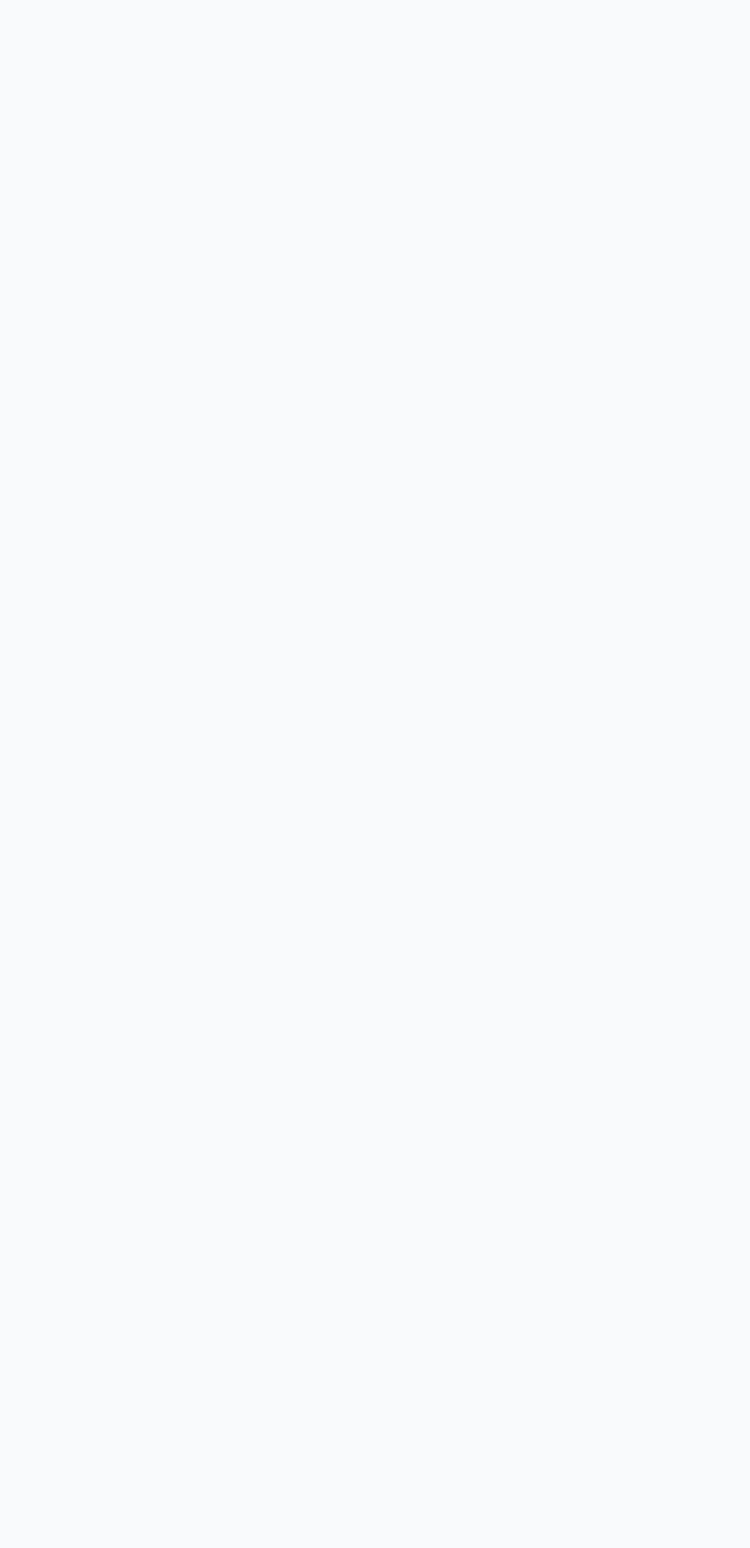
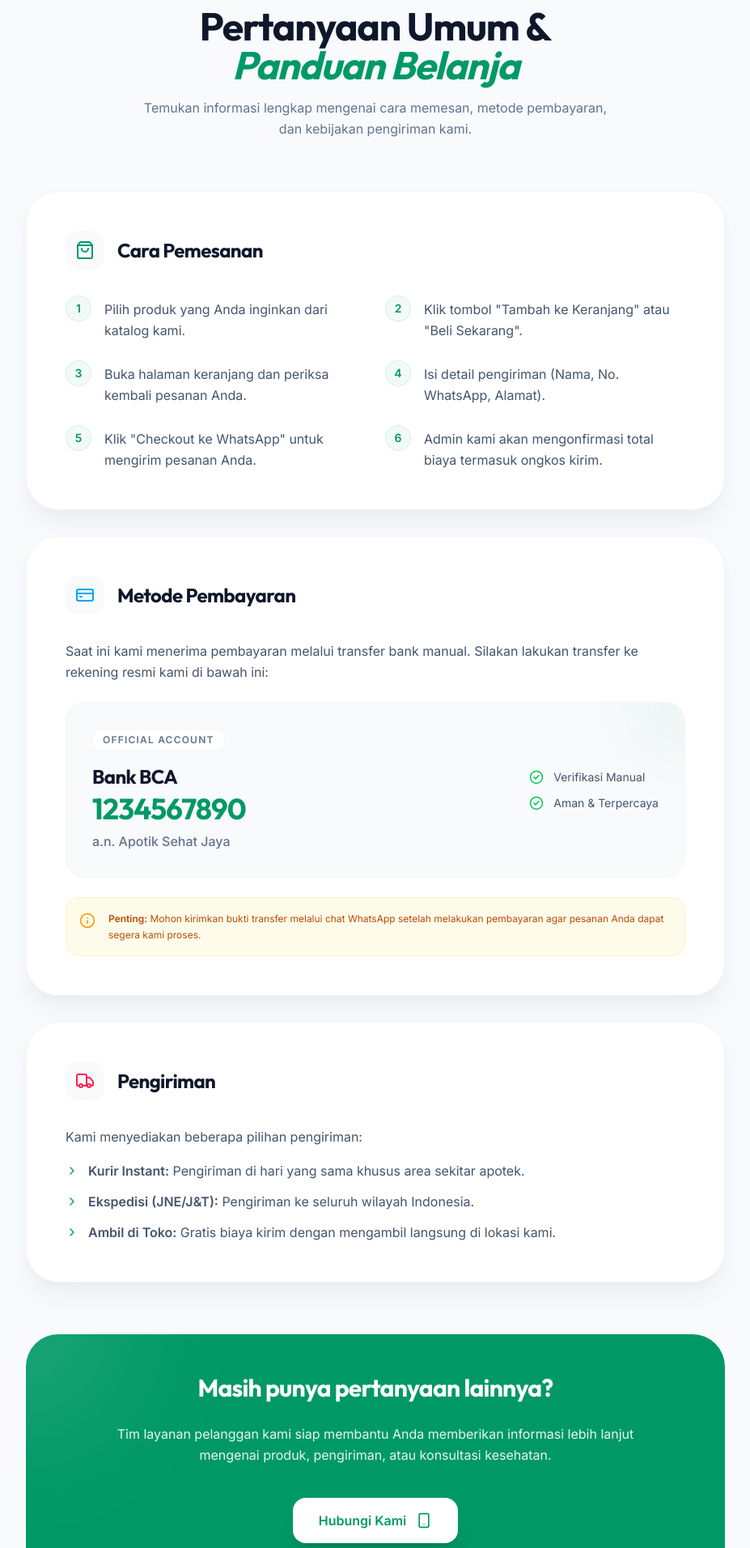
Before and after one commit to GhazyFarid/webiste_umkm, a React (Vite) app: page /faq in a window 1280 px wide. Before the commit this address had no page. Shown: the part 120-2032 px from the top of the page at 81% size, without its empty margins (176-1103 px from the left). Before the commit the page ends 800 px from the top, so only its background shows below. Built offline with nearby package versions, Linux system fonts and the light colour scheme.

Commit message:
add faq page

```diff
--- a/src/App.jsx
+++ b/src/App.jsx
@@ -4,6 +4,7 @@ import Store from './pages/store/Store';
 import Cart from './pages/store/Cart';
 import About from './pages/store/About';
 import Contact from './pages/store/Contact';
+import FAQ from './pages/store/FAQ';
 import ProductDetail from './pages/store/ProductDetail';
 import Login from './pages/admin/Login';
 import AdminLayout from './components/admin/AdminLayout';
@@ -26,6 +27,7 @@ function App() {
           <Route path="/cart" element={<Cart />} />
           <Route path="/about" element={<About />} />
           <Route path="/contact" element={<Contact />} />
+          <Route path="/faq" element={<FAQ />} />
           <Route path="/product/:id" element={<ProductDetail />} />
         </Route>
 
--- a/src/components/common/Footer.jsx
+++ b/src/components/common/Footer.jsx
@@ -31,8 +31,8 @@ const Footer = () => {
             <h4 className="text-lg font-bold text-white">Layanan & Bantuan</h4>
             <ul className="space-y-3 text-sm">
               <li><a href="/store" className="hover:text-primary transition-colors">Cari Obat</a></li>
-              <li><a href="/contact" className="hover:text-primary transition-colors">Tebus Resep</a></li>
               <li><a href="/contact" className="hover:text-primary transition-colors">Konsultasi Apoteker</a></li>
+              <li><a href="/faq" className="hover:text-primary transition-colors">Cara Pemesanan</a></li>
               <li><a href="/about" className="hover:text-primary transition-colors">Tentang Kami</a></li>
             </ul>
           </div>
--- a/src/components/common/Header.jsx
+++ b/src/components/common/Header.jsx
@@ -9,6 +9,7 @@ const navLinks = [
   { to: '/store',   label: 'Katalog Obat' },
   { to: '/about',   label: 'Profil' },
   { to: '/contact', label: 'Kontak' },
+  { to: '/faq',     label: 'FAQ' },
 ];
 
 const Header = () => {
--- /dev/null
+++ b/src/pages/store/FAQ.jsx
@@ -0,0 +1,191 @@
+import { useSelector } from 'react-redux';
+import { motion } from 'framer-motion';
+import {
+  HelpCircle,
+  ShoppingBag,
+  CreditCard,
+  Truck,
+  ChevronRight,
+  CheckCircle2,
+  Smartphone,
+  Info
+} from 'lucide-react';
+
+const FAQ = () => {
+  const { bankAccount, storeName } = useSelector(state => state.settings);
+
+  const sections = [
+    {
+      id: 'ordering',
+      title: 'Cara Pemesanan',
+      icon: <ShoppingBag className="text-primary" />,
+      steps: [
+        'Pilih produk yang Anda inginkan dari katalog kami.',
+        'Klik tombol "Tambah ke Keranjang" atau "Beli Sekarang".',
+        'Buka halaman keranjang dan periksa kembali pesanan Anda.',
+        'Isi detail pengiriman (Nama, No. WhatsApp, Alamat).',
+        'Klik "Checkout ke WhatsApp" untuk mengirim pesanan Anda.',
+        'Admin kami akan mengonfirmasi total biaya termasuk ongkos kirim.'
+      ]
+    },
+    {
+      id: 'payment',
+      title: 'Metode Pembayaran',
+      icon: <CreditCard className="text-secondary" />,
+      content: (
+        <div className="space-y-6">
+          <p className="text-slate-600 leading-relaxed">
+            Saat ini kami menerima pembayaran melalui transfer bank manual. Silakan lakukan transfer ke rekening resmi kami di bawah ini:
+          </p>
+          <div className="bg-slate-50 border border-slate-100 rounded-3xl p-6 md:p-8 relative overflow-hidden group">
+            <div className="absolute top-0 right-0 w-32 h-32 bg-primary/5 rounded-full -translate-y-1/2 translate-x-1/2 blur-2xl" />
+
+            <div className="relative z-10 flex flex-col md:flex-row md:items-center justify-between gap-6">
+              <div className="space-y-4">
+                <div className="inline-flex items-center gap-2 px-3 py-1 bg-white border border-slate-100 rounded-lg text-xs font-bold text-slate-500 uppercase tracking-widest">
+                  Official Account
+                </div>
+                <div>
+                  <h4 className="text-2xl font-display font-black text-slate-900 mb-1">{bankAccount.bankName}</h4>
+                  <p className="text-3xl md:text-4xl font-display font-bold text-primary tracking-tight">
+                    {bankAccount.accountNumber}
+                  </p>
+                  <p className="text-slate-500 font-medium mt-2">a.n. {storeName}</p>
+                </div>
+              </div>
+              <div className="flex flex-col gap-3">
+                <div className="flex items-center gap-3 text-sm text-slate-600">
+                  <CheckCircle2 size={18} className="text-green-500" />
+                  <span>Verifikasi Manual</span>
+                </div>
+                <div className="flex items-center gap-3 text-sm text-slate-600">
+                  <CheckCircle2 size={18} className="text-green-500" />
+                  <span>Aman & Terpercaya</span>
+                </div>
+              </div>
+            </div>
+          </div>
+          <div className="flex items-start gap-4 p-4 bg-amber-50 rounded-2xl border border-amber-100">
+            <Info className="text-amber-500 shrink-0 mt-0.5" size={20} />
+            <p className="text-xs text-amber-700 leading-relaxed">
+              <strong>Penting:</strong> Mohon kirimkan bukti transfer melalui chat WhatsApp setelah melakukan pembayaran agar pesanan Anda dapat segera kami proses.
+            </p>
+          </div>
+        </div>
+      )
+    },
+    {
+      id: 'shipping',
+      title: 'Pengiriman',
+      icon: <Truck className="text-accent" />,
+      content: (
+        <div className="space-y-4 text-slate-600 leading-relaxed text-sm md:text-base">
+          <p>Kami menyediakan beberapa pilihan pengiriman:</p>
+          <ul className="space-y-3">
+            <li className="flex items-center gap-3">
+              <ChevronRight size={16} className="text-primary" />
+              <span><strong>Kurir Instant:</strong> Pengiriman di hari yang sama khusus area sekitar apotek.</span>
+            </li>
+            <li className="flex items-center gap-3">
+              <ChevronRight size={16} className="text-primary" />
+              <span><strong>Ekspedisi (JNE/J&T):</strong> Pengiriman ke seluruh wilayah Indonesia.</span>
+            </li>
+            <li className="flex items-center gap-3">
+              <ChevronRight size={16} className="text-primary" />
+              <span><strong>Ambil di Toko:</strong> Gratis biaya kirim dengan mengambil langsung di lokasi kami.</span>
+            </li>
+          </ul>
+        </div>
+      )
+    }
+  ];
+
+  return (
+    <div className="bg-slate-50 min-h-screen pt-32 pb-24">
+      <div className="container mx-auto px-4 max-w-4xl">
+        <header className="text-center mb-16 space-y-4">
+          <motion.h1
+            initial={{ opacity: 0, y: 20 }}
+            animate={{ opacity: 1, y: 0 }}
+            transition={{ delay: 0.1 }}
+            className="text-4xl md:text-5xl font-display font-extrabold text-slate-900 tracking-tight"
+          >
+            Pertanyaan Umum & <br className="hidden md:block" />
+            <span className="text-primary italic">Panduan Belanja</span>
+          </motion.h1>
+          <motion.p
+            initial={{ opacity: 0, y: 20 }}
+            animate={{ opacity: 1, y: 0 }}
+            transition={{ delay: 0.2 }}
+            className="text-slate-500 max-w-xl mx-auto leading-relaxed"
+          >
+            Temukan informasi lengkap mengenai cara memesan, metode pembayaran, dan kebijakan pengiriman kami.
+          </motion.p>
+        </header>
+
+        <div className="space-y-8">
+          {sections.map((section, index) => (
+            <motion.section
+              key={section.id}
+              initial={{ opacity: 0, y: 30 }}
+              whileInView={{ opacity: 1, y: 0 }}
+              viewport={{ once: true }}
+              transition={{ delay: index * 0.1 }}
+              className="bg-white rounded-[40px] p-8 md:p-12 border border-slate-100 shadow-xl shadow-slate-200/50"
+            >
+              <div className="flex items-center gap-4 mb-8">
+                <div className="w-12 h-12 bg-slate-50 rounded-2xl flex items-center justify-center">
+                  {section.icon}
+                </div>
+                <h2 className="text-2xl font-display font-bold text-slate-900">{section.title}</h2>
+              </div>
+
+              {section.steps ? (
+                <div className="grid grid-cols-1 md:grid-cols-2 gap-6">
+                  {section.steps.map((step, sIdx) => (
+                    <div key={sIdx} className="flex gap-4 group">
+                      <div className="flex-shrink-0 w-8 h-8 rounded-full bg-primary/5 text-primary border border-primary/10 flex items-center justify-center font-bold text-sm group-hover:bg-primary group-hover:text-white transition-all duration-300">
+                        {sIdx + 1}
+                      </div>
+                      <p className="text-slate-600 text-sm md:text-base leading-relaxed pt-1">
+                        {step}
+                      </p>
+                    </div>
+                  ))}
+                </div>
+              ) : (
+                section.content
+              )}
+            </motion.section>
+          ))}
+        </div>
+
+        {/* CTA Section */}
+        <motion.div
+          initial={{ opacity: 0, scale: 0.95 }}
+          whileInView={{ opacity: 1, scale: 1 }}
+          viewport={{ once: true }}
+          className="mt-16 bg-primary rounded-[40px] p-8 md:p-12 text-center text-white relative overflow-hidden"
+        >
+          <div className="absolute top-0 left-0 w-64 h-64 bg-white/10 rounded-full -translate-x-1/2 -translate-y-1/2 blur-3xl" />
+          <div className="relative z-10 max-w-2xl mx-auto space-y-6">
+            <h2 className="text-3xl font-display font-bold leading-tight">Masih punya pertanyaan lainnya?</h2>
+            <p className="opacity-90 leading-relaxed">
+              Tim layanan pelanggan kami siap membantu Anda memberikan informasi lebih lanjut mengenai produk, pengiriman, atau konsultasi kesehatan.
+            </p>
+            <div className="flex flex-wrap justify-center gap-4 pt-4">
+              <a
+                href="/contact"
+                className="inline-flex items-center gap-3 px-8 py-4 bg-white text-primary font-bold rounded-2xl hover:bg-slate-100 transition-all transform hover:scale-105 shadow-xl shadow-black/10"
+              >
+                Hubungi Kami <Smartphone size={20} />
+              </a>
+            </div>
+          </div>
+        </motion.div>
+      </div>
+    </div>
+  );
+};
+
+export default FAQ;
```
